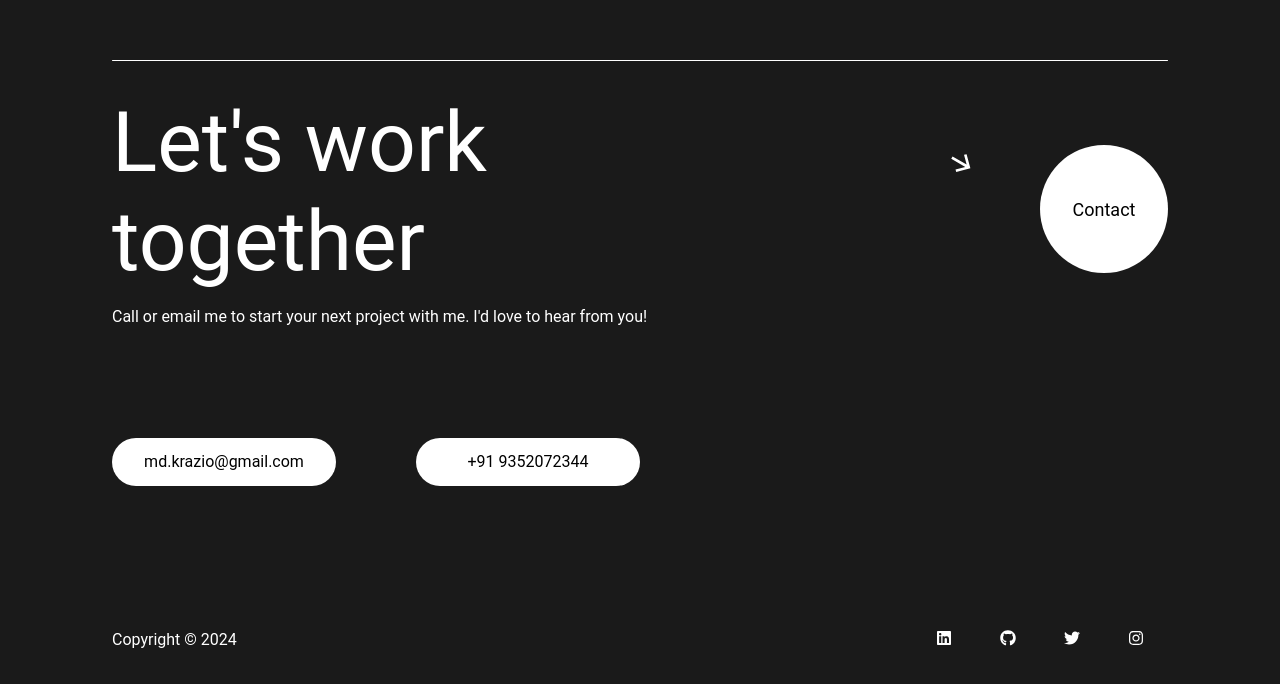
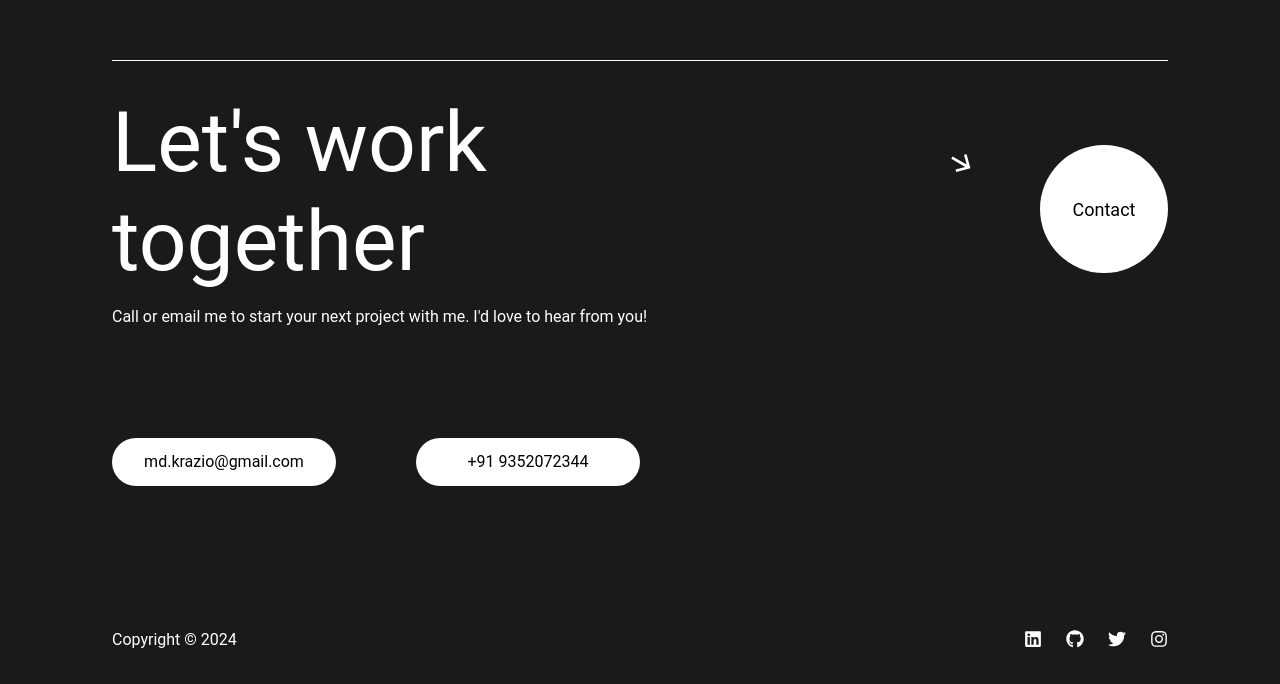
Before and after one commit to krazio-01/Portfolio, a React (Vite) app: page / in a window 1280 px wide. Shown: the part 3342-4026 px from the top of the page. Built offline with nearby package versions, Linux system fonts and the light colour scheme.

Commit message:
fix icon size and spcing

```diff
--- a/src/components/Footer/footer.css
+++ b/src/components/Footer/footer.css
@@ -99,12 +99,12 @@
     align-items: center;
     justify-content: space-between;
     list-style-type: none;
+    gap: 1.5rem;
 }
 
 .foo-links div:nth-child(2) a {
-    font-size: var(--fz-md);
+    font-size: var(--fz-lg);
     color: var(--primary-color1);
-    margin: 0 1.5rem;
 }
 
 /* responsive css */
@@ -115,10 +115,6 @@
 
     .foo-contact-btn {
         width: 26%;
-    }
-
-    .foo-links div:nth-child(2) a {
-        font-size: var(--fz-md);
     }
 }
 
@@ -151,11 +147,6 @@
         flex-direction: column;
         gap: 1.5rem;
     }
-
-    .foo-links div:nth-child(2) a {
-        font-size: var(--fz-md);
-        margin: 0 0.5rem;
-    }
 }
 
 @media screen and (max-width: 399px) {
```
